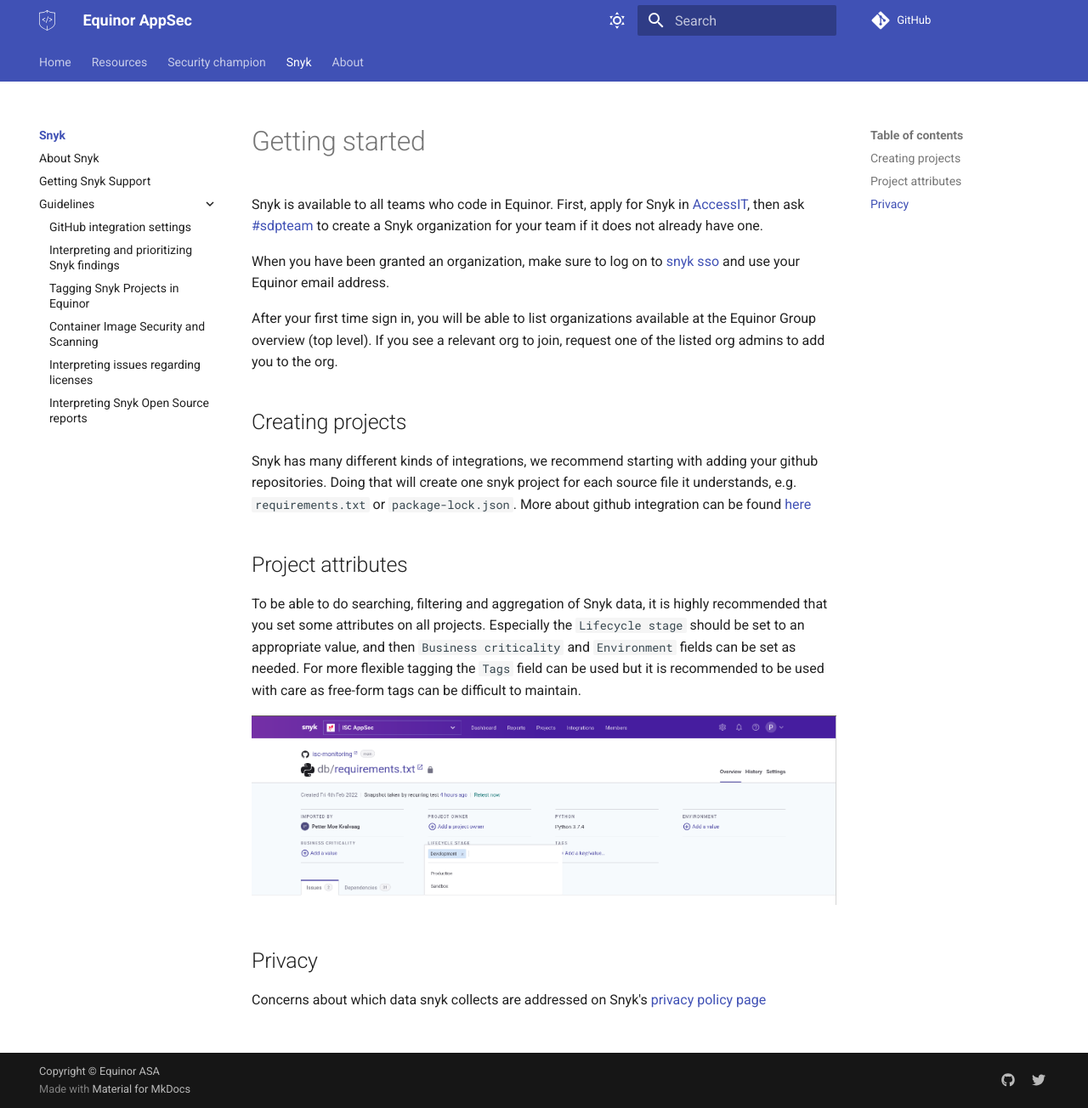
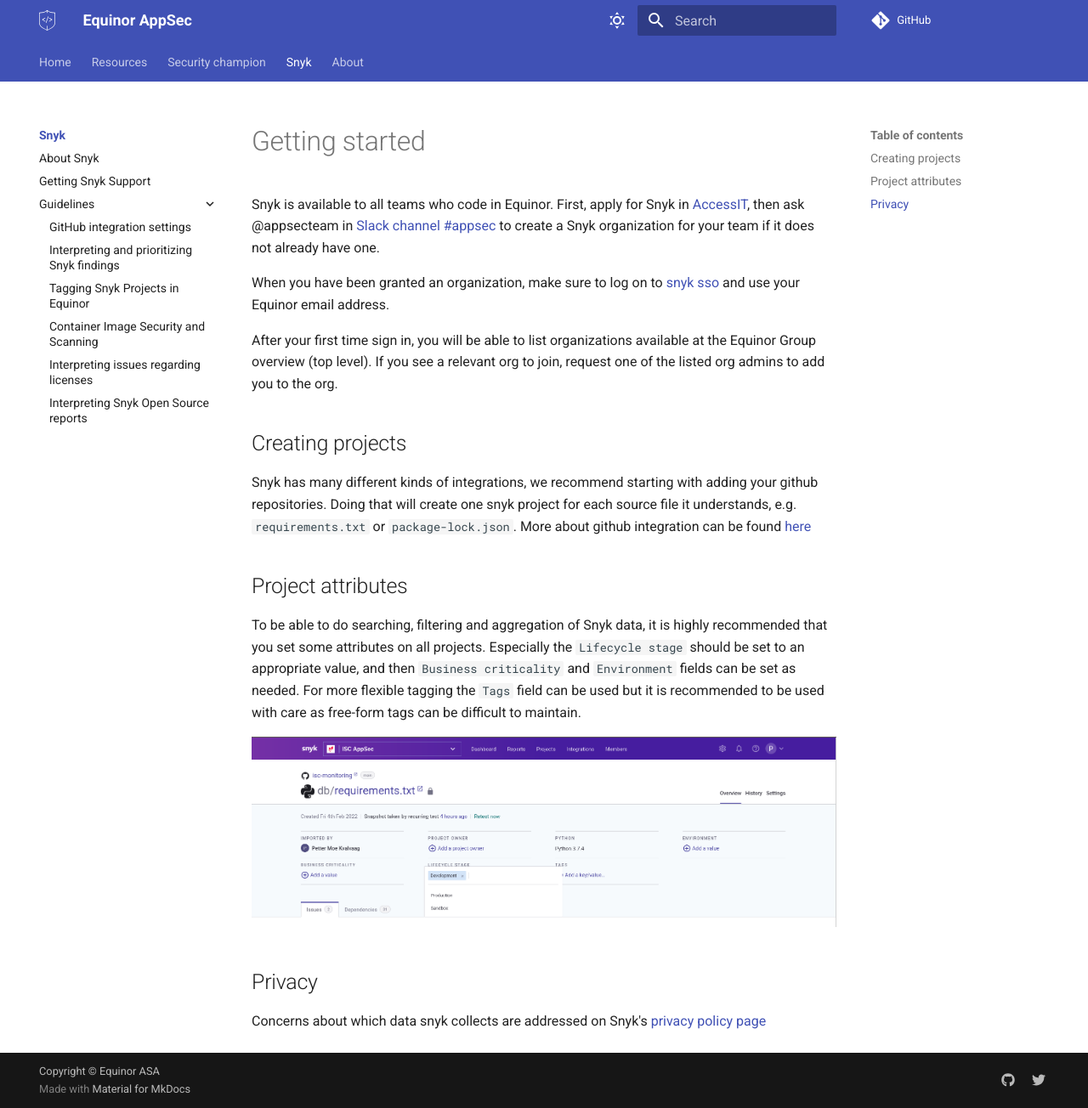
Before and after one commit to equinor/appsec, an MkDocs documentation site: the page built from docs/snyk/index.md, in a window 1280 px wide and 1304 px high. Shown: the whole window at 85% size. Built offline with MkDocs 1.6.1 and Material for MkDocs 9.7.7, drawn with Linux system fonts in a browser that asks for light colours; some web fonts are replaced; comment, search, counter and statistics services are not loaded.

Commit message:
Update responsibility for creaking snyk org

```diff
--- a/docs/snyk/index.md
+++ b/docs/snyk/index.md
@@ -1,5 +1,5 @@
 # Getting started
-Snyk is available to all teams who code in Equinor. First, apply for Snyk in [AccessIT](https://accessit.equinor.com/Search/Search?term=snyk), then ask [#sdpteam](https://equinor.slack.com/archives/C02JJGV05) to create a Snyk organization for your team if it does not already have one.
+Snyk is available to all teams who code in Equinor. First, apply for Snyk in [AccessIT](https://accessit.equinor.com/Search/Search?term=snyk), then ask @appsecteam in [Slack channel #appsec](https://equinor.slack.com/archives/CMM6FSW5V) to create a Snyk organization for your team if it does not already have one.
 
 When you have been granted an organization, make sure to log on to [snyk sso](https://app.snyk.io/login/sso) and use your Equinor
 email address.
```
